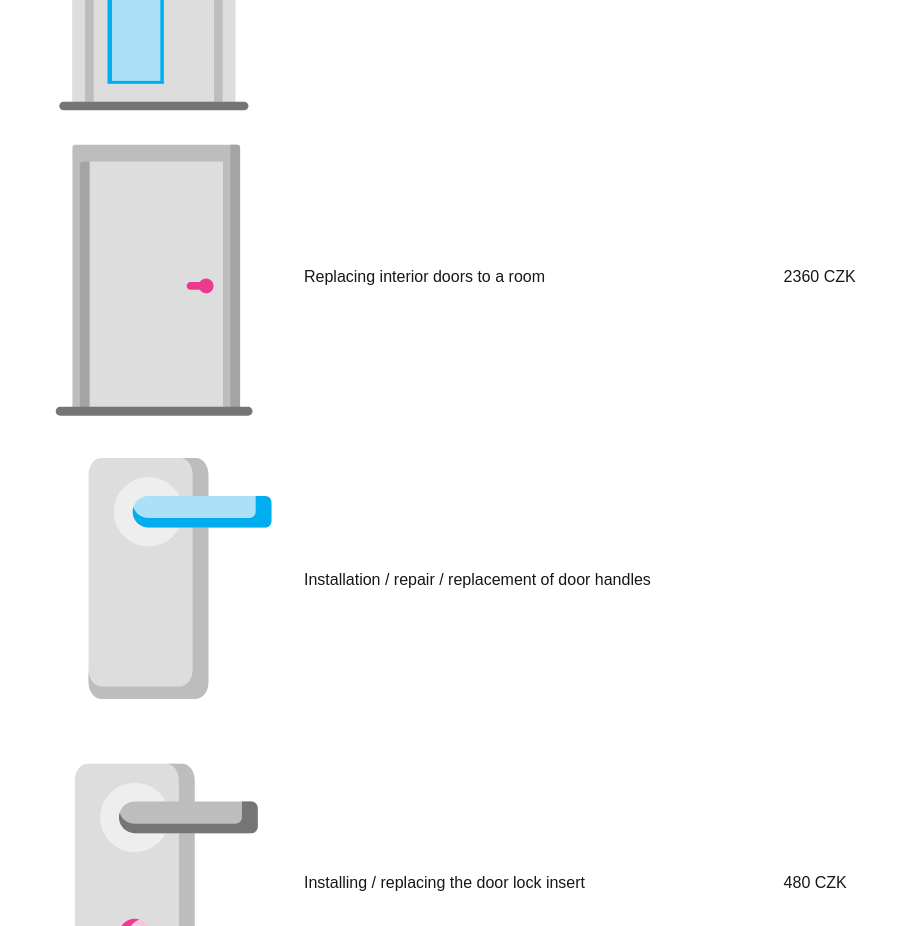
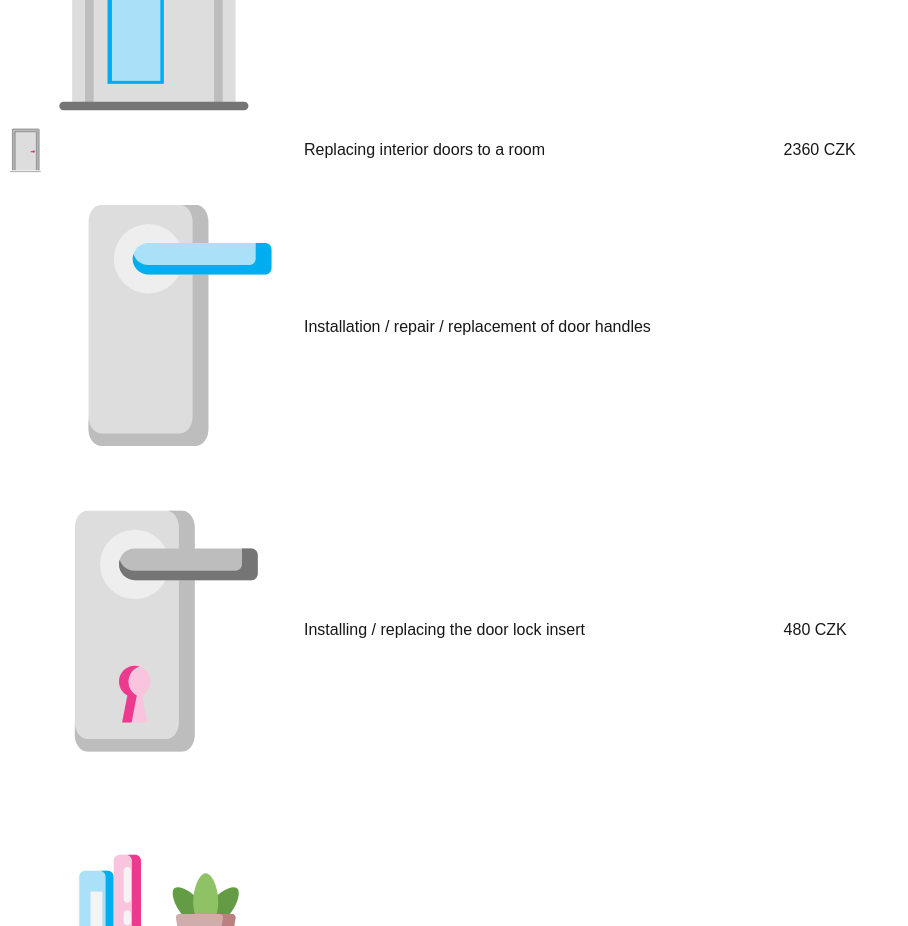
Before and after one commit to HonzaPenicka/plumbering, a Next.js app: page /price-list in a window 1280 px wide. Shown: the part 8000-8926 px from the top of the page, without its empty margins (0-908 px from the left). Built offline with nearby package versions, Linux system fonts and the light colour scheme.

Commit message:
Update price-list.tsx

```diff
--- a/src/pages/price-list.tsx
+++ b/src/pages/price-list.tsx
@@ -12,6 +12,7 @@ import { FaPhone } from 'react-icons/fa';
 import { PolozeniDlazby } from '../../public/icon/polozeni-dlazby';
 import { Hadice } from '../../public/icon/hadice';
 import { Trouba } from '../../public/icon/trouba';
+import { NewSvgComponent } from '../../public/icon/indvere';
 
 const geistSans = localFont({
   src: './fonts/GeistVF.woff',
@@ -485,7 +486,7 @@ export default function PriceList() {
                   </tr>
                   <tr>
                     <td className="border-t border-blue-500 px-2 py-2 md:px-4 md:py-4">
-                      <img className='w-12 justify-center' src="/img/hero/Výměna vnitřních dveří do pokoje.svg" alt="" />
+                      <NewSvgComponent />
                     </td>
                     <td className="border border-blue-500 px-2 py-2 md:px-4 md:py-4">
                       Replacing interior doors to a room
```
